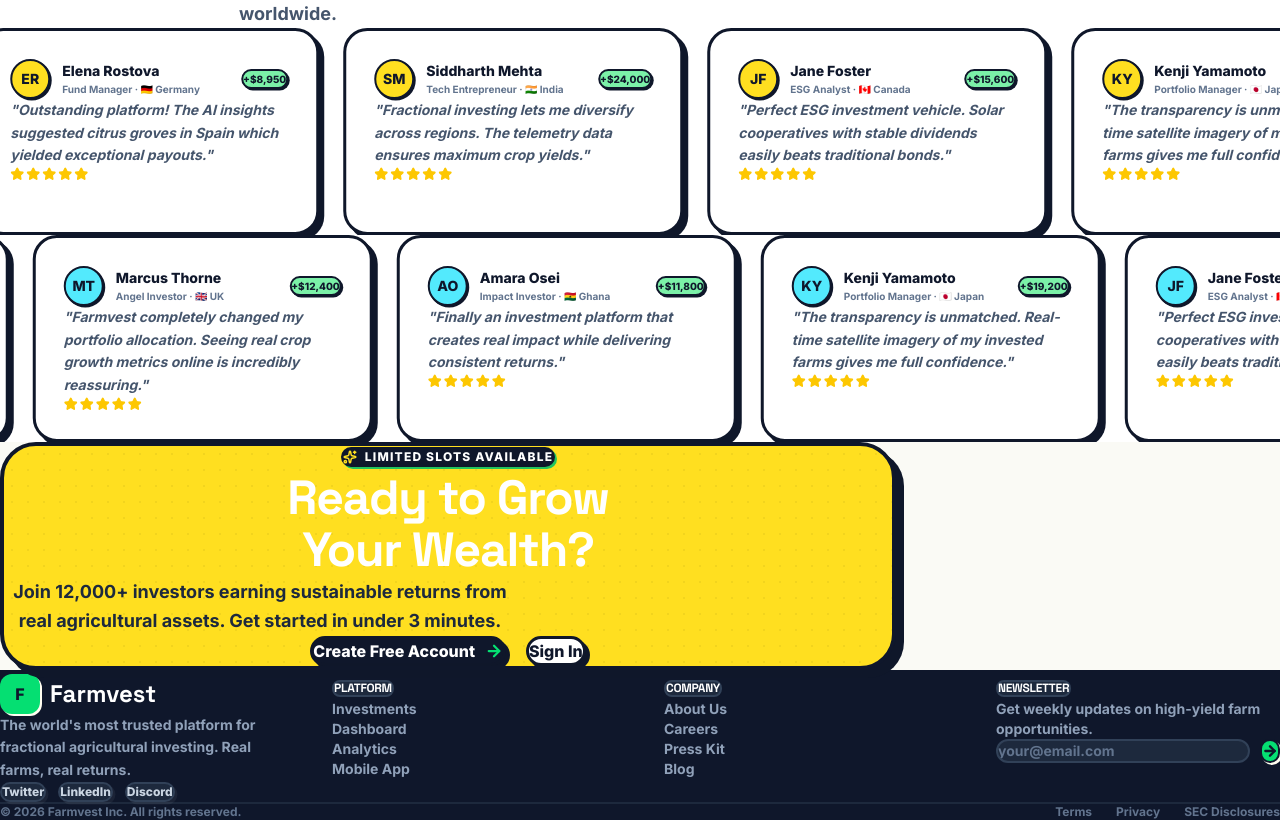
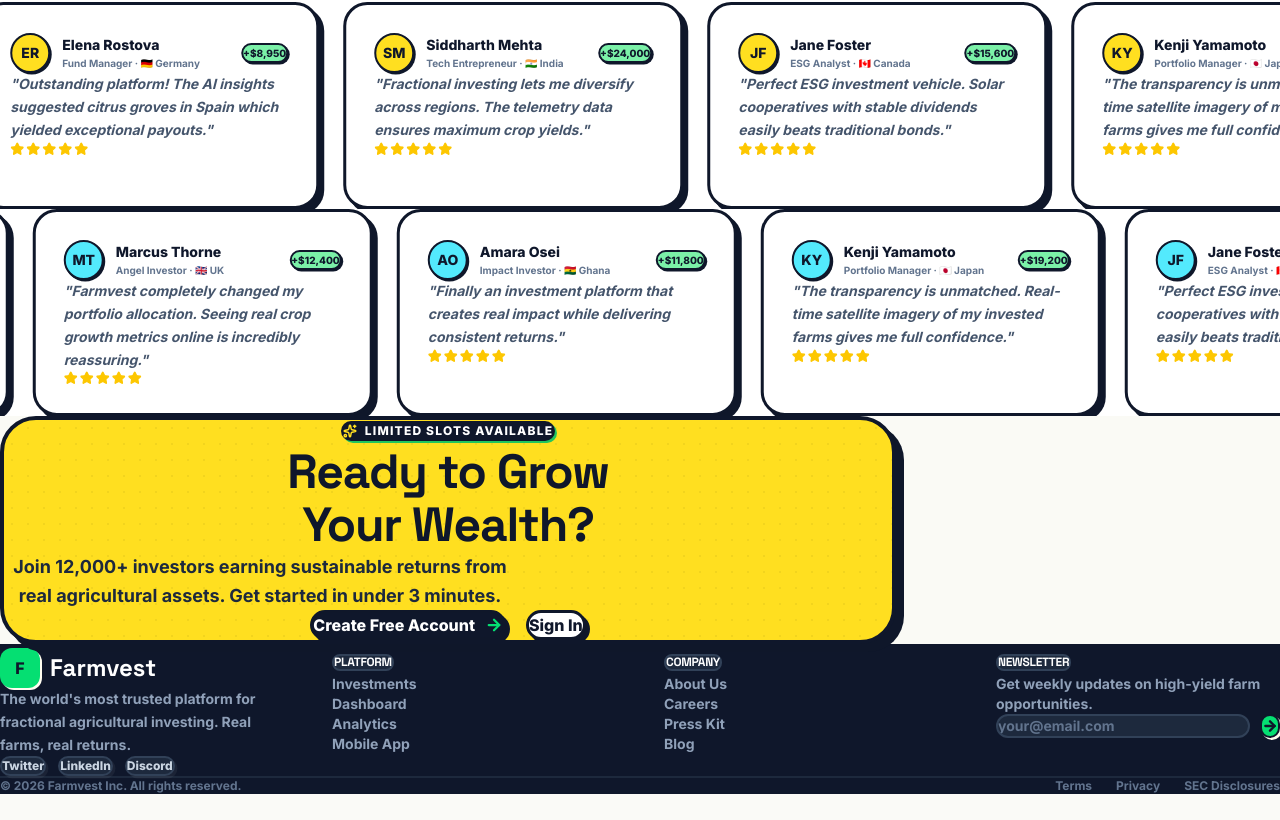
Before and after one commit to karthikkb0580-cmd/Kisan-AI, a React (Vite) app in the folder Krishi/: page / in a window 1280 px wide. Shown: the part 2943-3763 px from the top of the page. After the commit the page ends 3737 px from the top, so only its background shows below. Built offline with nearby package versions, Linux system fonts and the light colour scheme.

Commit message:
feat: implement Farmvest landing page with interactive investment cards and animated SVG farm scene

```diff
--- a/Krishi/src/App.jsx
+++ b/Krishi/src/App.jsx
@@ -164,7 +164,6 @@
             </div>
           </div>
         </div>
-      )}iv>
       )}
 
       {/* ═══ VIEW RENDERING ═══ */}
--- a/Krishi/src/components/FarmvestLanding.jsx
+++ b/Krishi/src/components/FarmvestLanding.jsx
@@ -950,7 +950,7 @@
                 <Sparkles size={14} className="text-yellow-300 stroke-[2.5px]" /> Limited slots available
               </div>
 
-              <h2 className="font-display font-extrabold text-3xl sm:text-4xl md:text-5xl text-white mb-6 leading-tight">
+              <h2 className="font-display font-black text-3xl sm:text-4xl md:text-5xl text-slate-900 mb-6 leading-tight">
                 Ready to Grow<br />Your Wealth?
               </h2>
               <p className="text-slate-800 font-bold text-base sm:text-lg max-w-lg mx-auto mb-10 leading-relaxed">
```
